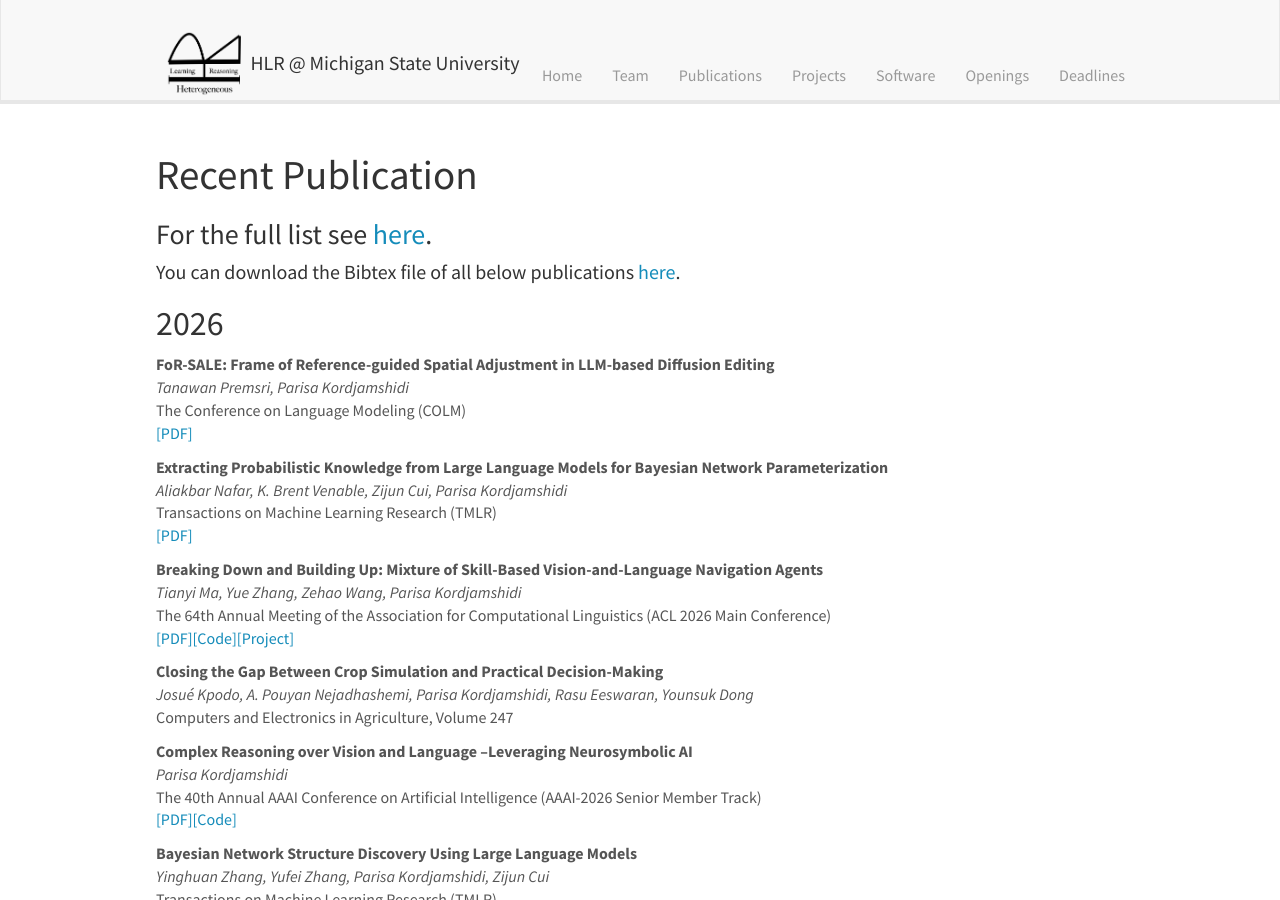
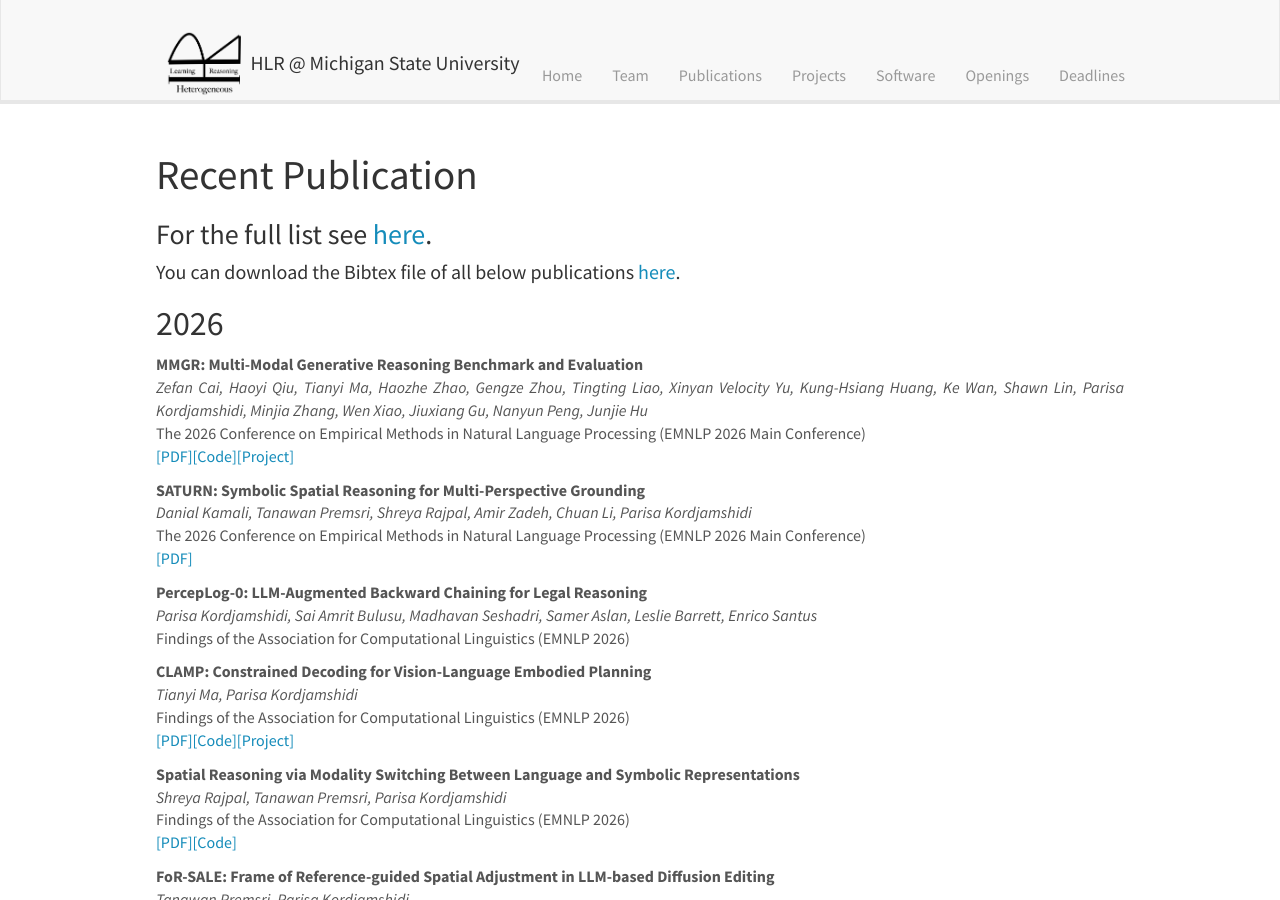
Before and after one commit to HLR/HLR.github.io, a Jekyll site: the page built from _pages/publications.md, in a window 1280 px wide and 900 px high. Built offline with Jekyll 4.4.1, drawn with Linux system fonts in a browser that asks for light colours; nearby versions of some CDN libraries.

Commit message:
Add EMNLP 2026 publications and BibTeX

```diff
--- a/_data/publist.yml
+++ b/_data/publist.yml
@@ -10,6 +10,53 @@
 #       display: PDF
 #     - url:
 #       display: Code
+
+- title: "MMGR: Multi-Modal Generative Reasoning Benchmark and Evaluation"
+  authors: Zefan Cai, Haoyi Qiu, Tianyi Ma, Haozhe Zhao, Gengze Zhou, Tingting Liao, Xinyan Velocity Yu, Kung-Hsiang Huang, Ke Wan, Shawn Lin, Parisa Kordjamshidi, Minjia Zhang, Wen Xiao, Jiuxiang Gu, Nanyun Peng, Junjie Hu
+  venue: The 2026 Conference on Empirical Methods in Natural Language Processing (EMNLP 2026 Main Conference)
+  year: 2026
+  links:
+    - url: https://arxiv.org/abs/2512.14691
+      display: PDF
+    - url: https://github.com/Zefan-Cai/MMGR
+      display: Code
+    - url: https://zefan-cai.github.io/MMGR.github.io/
+      display: Project
+
+- title: "SATURN: Symbolic Spatial Reasoning for Multi-Perspective Grounding"
+  authors: Danial Kamali, Tanawan Premsri, Shreya Rajpal, Amir Zadeh, Chuan Li, Parisa Kordjamshidi
+  venue: The 2026 Conference on Empirical Methods in Natural Language Processing (EMNLP 2026 Main Conference)
+  year: 2026
+  links:
+    - url: https://arxiv.org/abs/2606.22694
+      display: PDF
+
+- title: "PercepLog-0: LLM-Augmented Backward Chaining for Legal Reasoning"
+  authors: Parisa Kordjamshidi, Sai Amrit Bulusu, Madhavan Seshadri, Samer Aslan, Leslie Barrett, Enrico Santus
+  venue: Findings of the Association for Computational Linguistics (EMNLP 2026)
+  year: 2026
+
+- title: "CLAMP: Constrained Decoding for Vision-Language Embodied Planning"
+  authors: Tianyi Ma, Parisa Kordjamshidi
+  venue: Findings of the Association for Computational Linguistics (EMNLP 2026)
+  year: 2026
+  links:
+    - url: https://arxiv.org/abs/2609.08602
+      display: PDF
+    - url: https://github.com/HLR/CLAMP
+      display: Code
+    - url: https://suemarsr.github.io/CLAMP/
+      display: Project
+
+- title: "Spatial Reasoning via Modality Switching Between Language and Symbolic Representations"
+  authors: Shreya Rajpal, Tanawan Premsri, Parisa Kordjamshidi
+  venue: Findings of the Association for Computational Linguistics (EMNLP 2026)
+  year: 2026
+  links:
+    - url: https://arxiv.org/abs/2606.31285
+      display: PDF
+    - url: https://github.com/HLR/Spatial-Modality-Switching
+      display: Code
 
 - title: "FoR-SALE: Frame of Reference-guided Spatial Adjustment in LLM-based Diffusion Editing"
   authors: Tanawan Premsri, Parisa Kordjamshidi
--- a/downloads/hlr.bib
+++ b/downloads/hlr.bib
@@ -1,4 +1,60 @@
 %2026
+
+@inproceedings{cai2026mmgr,
+  title={{MMGR}: Multi-Modal Generative Reasoning Benchmark and Evaluation},
+  author={Cai, Zefan and Qiu, Haoyi and Ma, Tianyi and Zhao, Haozhe and Zhou, Gengze and Liao, Tingting and Yu, Xinyan Velocity and Huang, Kung-Hsiang and Wan, Ke and Lin, Shawn and Kordjamshidi, Parisa and Zhang, Minjia and Xiao, Wen and Gu, Jiuxiang and Peng, Nanyun and Hu, Junjie},
+  booktitle={Proceedings of the 2026 Conference on Empirical Methods in Natural Language Processing},
+  year={2026},
+  publisher={Association for Computational Linguistics},
+  eprint={2512.14691},
+  archivePrefix={arXiv},
+  primaryClass={cs.CL},
+  url={https://arxiv.org/abs/2512.14691}
+}
+
+@inproceedings{kamali2026saturn,
+  title={{SATURN}: Symbolic Spatial Reasoning for Multi-Perspective Grounding},
+  author={Kamali, Danial and Premsri, Tanawan and Rajpal, Shreya and Zadeh, Amir and Li, Chuan and Kordjamshidi, Parisa},
+  booktitle={Proceedings of the 2026 Conference on Empirical Methods in Natural Language Processing},
+  year={2026},
+  publisher={Association for Computational Linguistics},
+  eprint={2606.22694},
+  archivePrefix={arXiv},
+  primaryClass={cs.CV},
+  url={https://arxiv.org/abs/2606.22694}
+}
+
+@inproceedings{kordjamshidi2026perceplog,
+  title={{PercepLog-0}: {LLM}-Augmented Backward Chaining for Legal Reasoning},
+  author={Kordjamshidi, Parisa and Bulusu, Sai Amrit and Seshadri, Madhavan and Aslan, Samer and Barrett, Leslie and Santus, Enrico},
+  booktitle={Findings of the Association for Computational Linguistics: EMNLP 2026},
+  year={2026},
+  publisher={Association for Computational Linguistics}
+}
+
+@inproceedings{ma2026clamp,
+  title={{CLAMP}: Constrained Decoding for Vision-Language Embodied Planning},
+  author={Ma, Tianyi and Kordjamshidi, Parisa},
+  booktitle={Findings of the Association for Computational Linguistics: EMNLP 2026},
+  year={2026},
+  publisher={Association for Computational Linguistics},
+  eprint={2609.08602},
+  archivePrefix={arXiv},
+  primaryClass={cs.AI},
+  url={https://arxiv.org/abs/2609.08602}
+}
+
+@inproceedings{rajpal2026spatial,
+  title={Spatial Reasoning via Modality Switching Between Language and Symbolic Representations},
+  author={Rajpal, Shreya and Premsri, Tanawan and Kordjamshidi, Parisa},
+  booktitle={Findings of the Association for Computational Linguistics: EMNLP 2026},
+  year={2026},
+  publisher={Association for Computational Linguistics},
+  eprint={2606.31285},
+  archivePrefix={arXiv},
+  primaryClass={cs.AI},
+  url={https://arxiv.org/abs/2606.31285}
+}
 
 @article{
 nafar2026extracting,
```
